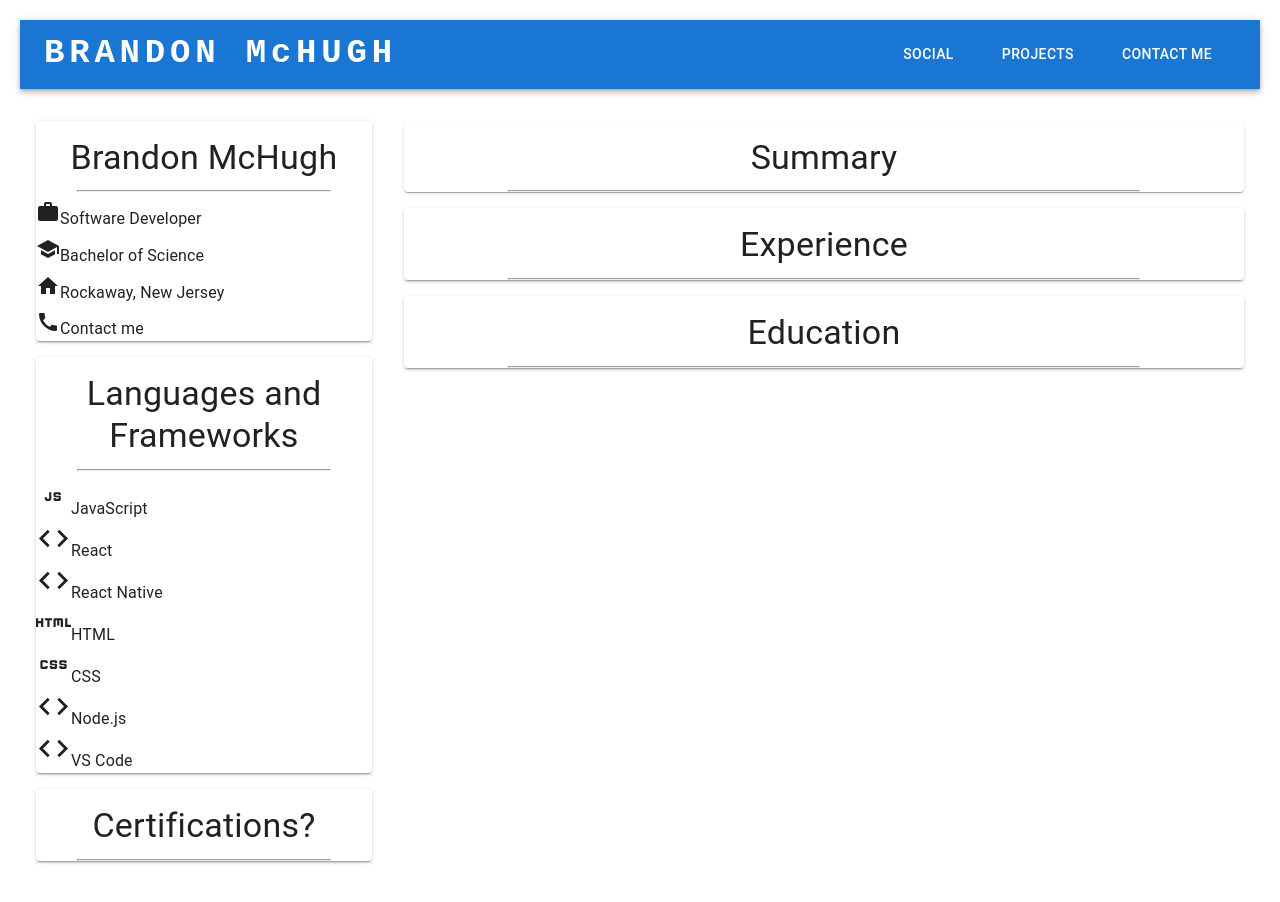
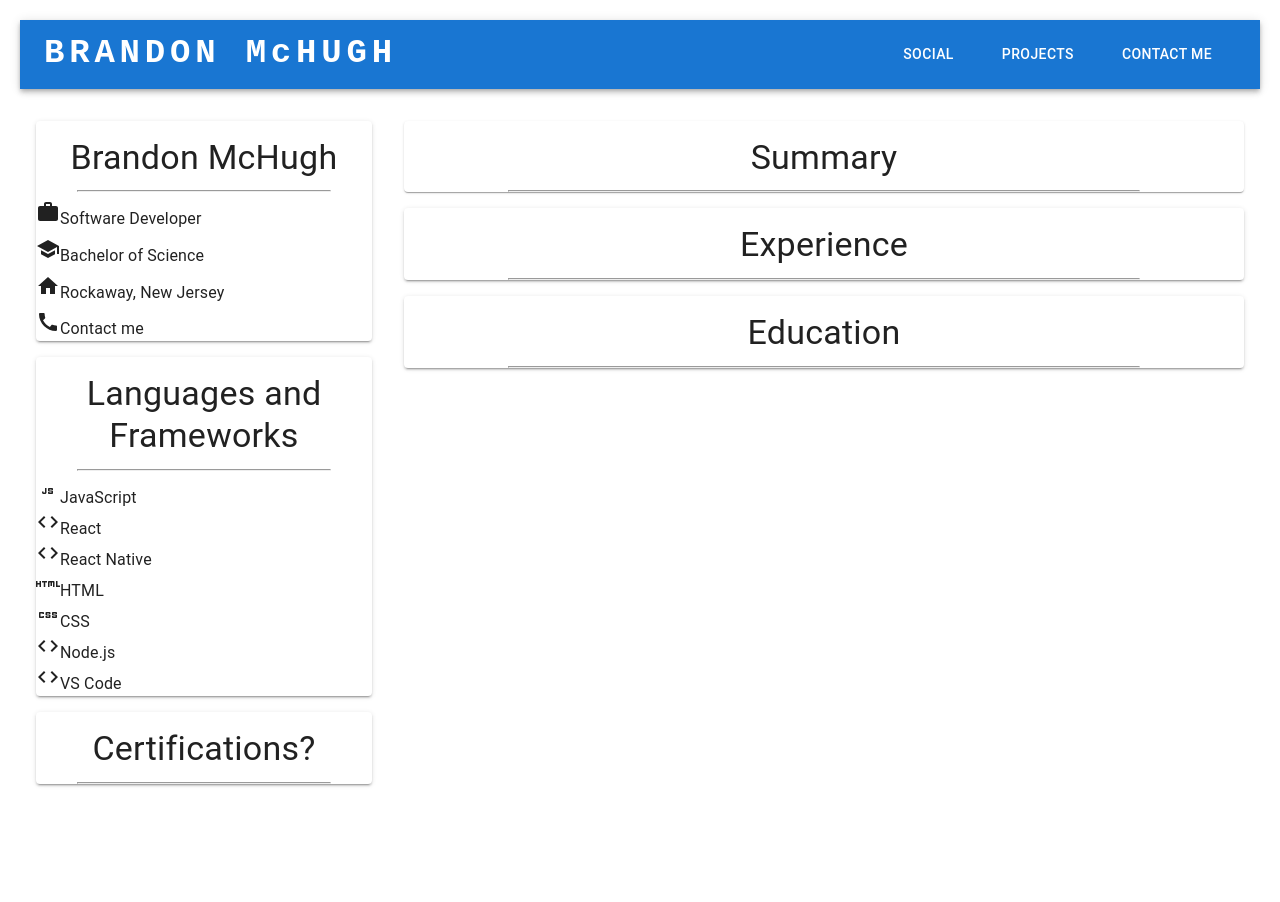
Before and after one commit to brandmch/website_v2, a React (Create React App) app: page / in a window 1280 px wide. Shown: the top 902 px of the page. After the commit the page ends 836 px from the top, so only its background shows below. Built offline with nearby package versions, Linux system fonts and the light colour scheme.

Commit message:
icon size=medium

```diff
--- a/src/routes/landing.js
+++ b/src/routes/landing.js
@@ -58,31 +58,31 @@ const Landing = () => {
               </Box>
               <hr />
               <Typography>
-                <JavascriptIcon fontSize="large" />
+                <JavascriptIcon fontSize="medium" />
                 JavaScript
               </Typography>
               <Typography>
-                <CodeIcon fontSize="large" />
+                <CodeIcon fontSize="medium" />
                 React
               </Typography>
               <Typography>
-                <CodeIcon fontSize="large" />
+                <CodeIcon fontSize="medium" />
                 React Native
               </Typography>
               <Typography>
-                <HtmlIcon fontSize="large" />
+                <HtmlIcon fontSize="medium" />
                 HTML
               </Typography>
               <Typography>
-                <CssIcon fontSize="large" />
+                <CssIcon fontSize="medium" />
                 CSS
               </Typography>
               <Typography>
-                <CodeIcon fontSize="large" />
+                <CodeIcon fontSize="medium" />
                 Node.js
               </Typography>
               <Typography>
-                <CodeIcon fontSize="large" />
+                <CodeIcon fontSize="medium" />
                 VS Code
               </Typography>
             </Paper>
```
